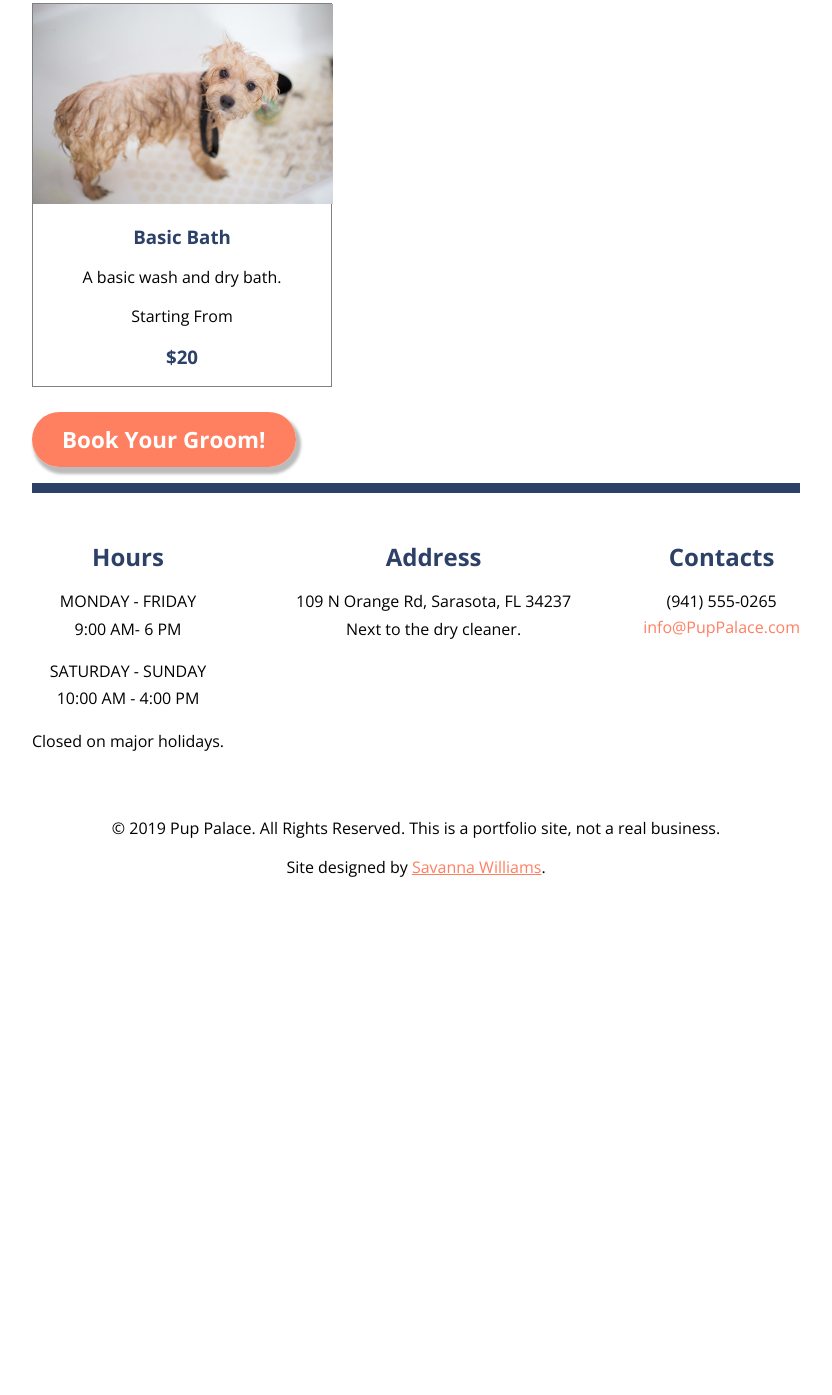
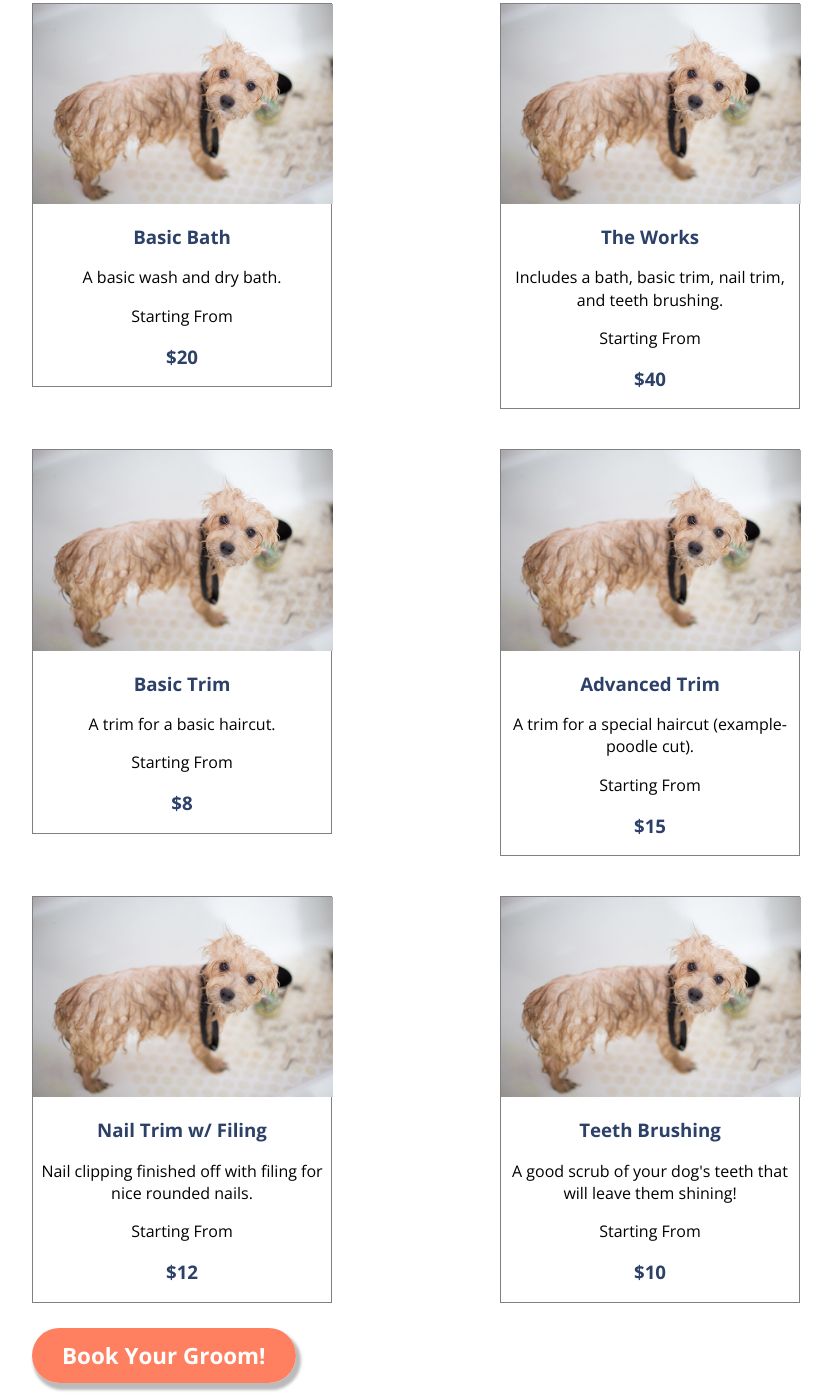
Before and after one commit to SavannaWilliams/adv-web-static-site, a plain HTML site: page services.html in a window 1280 px wide. Shown: the part 264-1659 px from the top of the page, without its empty margins (224-1056 px from the left). Before the commit the page ends 1167 px from the top, so only its background shows below. Drawn offline with nearby package versions, Linux system fonts and the light colour scheme.

Commit message:
Add other services.

```diff
--- a/css/styles.css
+++ b/css/styles.css
@@ -232,7 +232,7 @@ nav a {
 
 .services-grid {
     display: flex;
-    flex-flow: column wrap;
+    flex-flow: row wrap;
     justify-content: space-between;
     align-items: flex-start;
     text-align: center;
--- a/services.html
+++ b/services.html
@@ -38,6 +38,51 @@
                         <h3 class="price">$20</h3>
                     </div>
                 </div>
+                <div class="service-card">
+                    <img src="images/bath-dog.jpg" alt="Dog getting a bath">
+                    <h3 class="service-titles">The Works</h3>
+                    <p>Includes a bath, basic trim, nail trim, and teeth brushing.</p>
+                    <div class="service-prices">
+                        <p>Starting From</p>
+                        <h3 class="price">$40</h3>
+                    </div>
+                </div>
+                <div class="service-card">
+                    <img src="images/bath-dog.jpg" alt="Dog getting a bath">
+                    <h3 class="service-titles">Basic Trim</h3>
+                    <p>A trim for a basic haircut.</p>
+                    <div class="service-prices">
+                        <p>Starting From</p>
+                        <h3 class="price">$8</h3>
+                    </div>
+                </div>
+                <div class="service-card">
+                    <img src="images/bath-dog.jpg" alt="Dog getting a bath">
+                    <h3 class="service-titles">Advanced Trim</h3>
+                    <p>A trim for a special haircut (example- poodle cut).</p>
+                    <div class="service-prices">
+                        <p>Starting From</p>
+                        <h3 class="price">$15</h3>
+                    </div>
+                </div>
+                <div class="service-card">
+                    <img src="images/bath-dog.jpg" alt="Dog getting a bath">
+                    <h3 class="service-titles">Nail Trim w/ Filing</h3>
+                    <p>Nail clipping finished off with filing for nice rounded nails.</p>
+                    <div class="service-prices">
+                        <p>Starting From</p>
+                        <h3 class="price">$12</h3>
+                    </div>
+                </div>
+                <div class="service-card">
+                    <img src="images/bath-dog.jpg" alt="Dog getting a bath">
+                    <h3 class="service-titles">Teeth Brushing</h3>
+                    <p>A good scrub of your dog's teeth that will leave them shining!</p>
+                    <div class="service-prices">
+                        <p>Starting From</p>
+                        <h3 class="price">$10</h3>
+                    </div>
+                </div>
             </div>
             <a role="button" href="contact.html" class="button">Book Your Groom!</a>
         </main>
```
